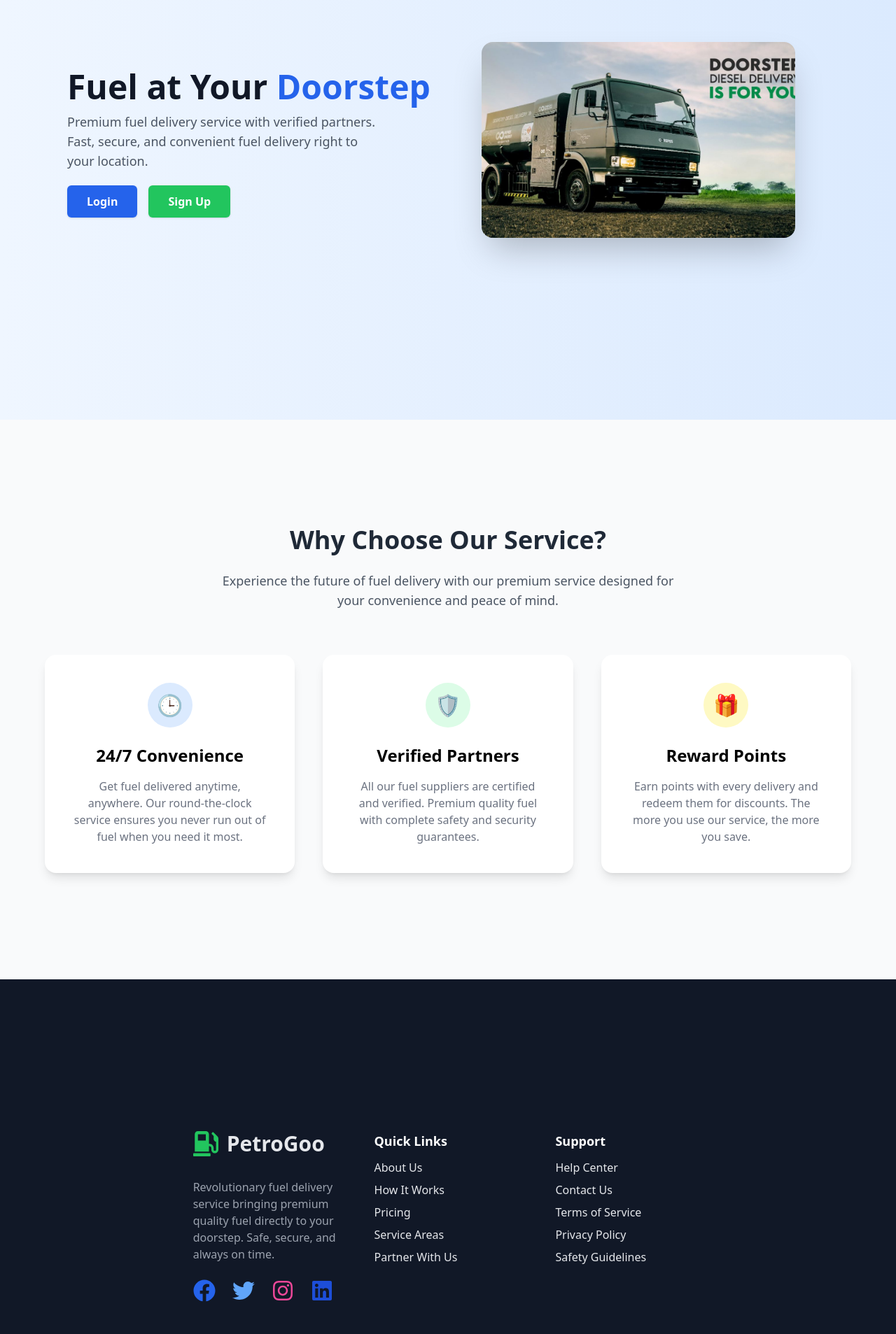
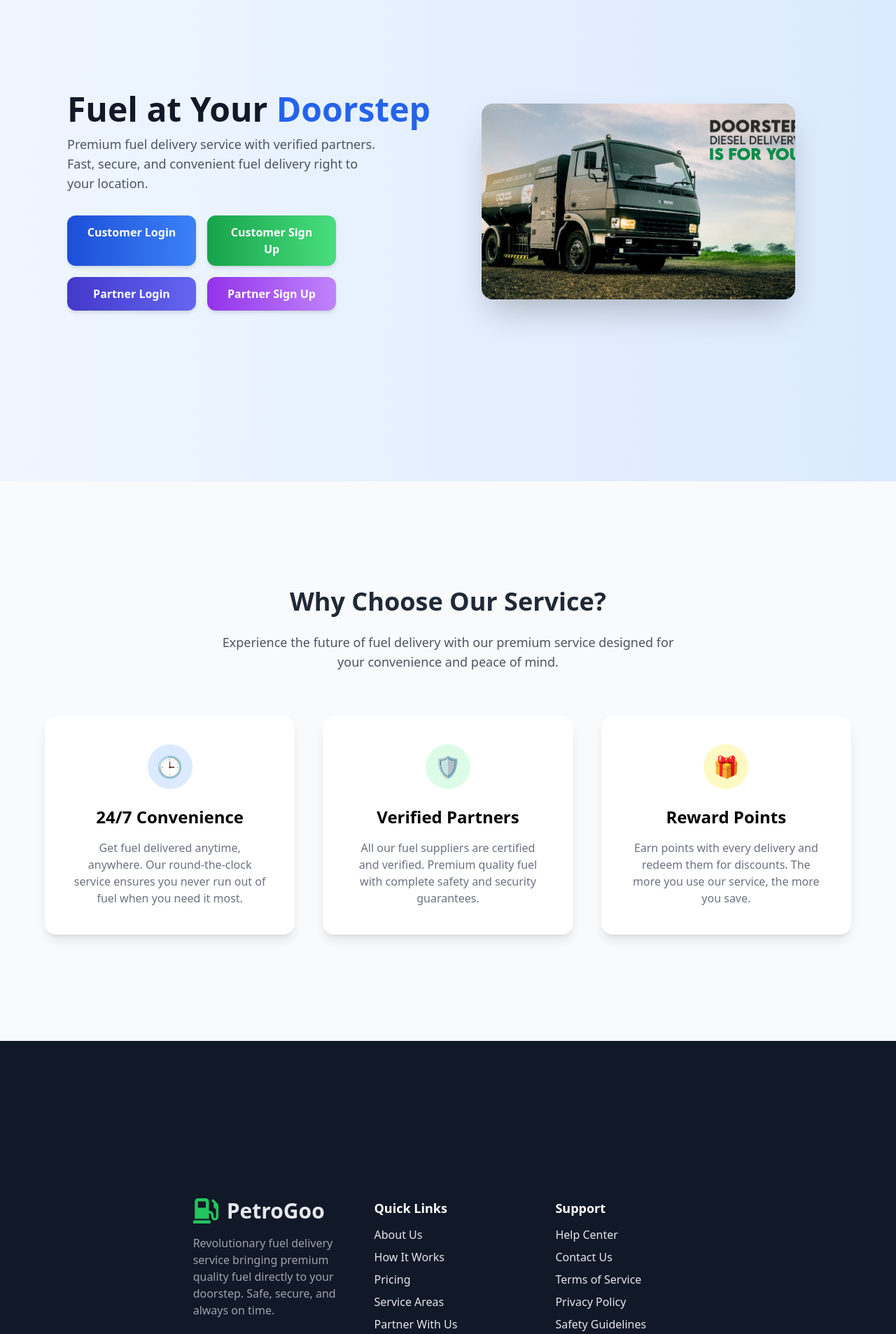
Before and after one commit to TarunBandaru16/PetroGoo, a React (Create React App) app: page / in a window 1280 px wide. Shown: the part 200-2107 px from the top of the page at 70% size. Built offline with nearby package versions, Linux system fonts and the light colour scheme.

Commit message:
changed the landing page,added the different buttons for the partner signup and login and some minor changes in the landing page

```diff
--- a/src/pages/Landing.jsx
+++ b/src/pages/Landing.jsx
@@ -1,35 +1,77 @@
+// src/pages/Landing.jsx
+import { useState } from "react";
 import { Link } from "react-router-dom";
-import { FaFacebook, FaTwitter, FaInstagram, FaLinkedin, FaGasPump } from "react-icons/fa";
+import {
+  FaFacebook,
+  FaTwitter,
+  FaInstagram,
+  FaLinkedin,
+  FaGasPump,
+} from "react-icons/fa";
 
 export default function Landing() {
+  const [modalContent, setModalContent] = useState(null);
+
+  const openModal = (title, text) => {
+    setModalContent({ title, text });
+  };
+
+  const closeModal = () => {
+    setModalContent(null);
+  };
+
   return (
     <div className="flex flex-col">
+      {/* Website Name Heading */}
+      <header className="w-full py-6 bg-white shadow-sm sticky top-0 z-40">
+        <h1 className="text-center text-3xl md:text-4xl font-extrabold text-gray-900 tracking-wide">
+          <span className="flex items-center justify-center gap-2">
+            <FaGasPump className="text-green-600" /> PetroGoo
+          </span>
+        </h1>
+      </header>
+
       {/* Hero Section */}
       <section className="flex flex-col md:flex-row items-center justify-between px-8 md:px-24 min-h-screen bg-gradient-to-r from-blue-50 to-blue-100">
         <div className="flex-1 mb-12 md:mb-0">
-    <h1 className="text-4xl md:text-5xl font-bold text-gray-900 mb-3">
+          <h2 className="text-4xl md:text-5xl font-bold text-gray-900 mb-3">
             Fuel at Your <span className="text-blue-600">Doorstep</span>
-    </h1>
+          </h2>
           <p className="text-gray-600 text-base md:text-lg mb-8 max-w-md">
-      Premium fuel delivery service with verified partners. Fast, secure, and convenient fuel delivery right to your location.
+            Premium fuel delivery service with verified partners. Fast, secure,
+            and convenient fuel delivery right to your location.
           </p>
-    <div className="space-x-4">
+
+          {/* Four Buttons in Grid */}
+          <div className="grid grid-cols-2 gap-4 max-w-sm">
             <Link
               to="/login"
-        className="bg-blue-600 text-white px-7 py-3 rounded-md font-semibold shadow hover:bg-blue-700 duration-200"
+              className="bg-gradient-to-r from-blue-700 to-blue-500 text-white px-6 py-3 rounded-xl font-semibold text-center shadow-md hover:from-blue-800 hover:to-blue-600 duration-200"
             >
-        Login
+              Customer Login
             </Link>
             <Link
               to="/register"
-        className="bg-green-500 text-white px-7 py-3 rounded-md font-semibold shadow hover:bg-green-600 duration-200"
+              className="bg-gradient-to-r from-green-600 to-green-400 text-white px-6 py-3 rounded-xl font-semibold text-center shadow-md hover:from-green-700 hover:to-green-500 duration-200"
             >
-        Sign Up
+              Customer Sign Up
+            </Link>
+            <Link
+              to="/partner-login"
+              className="bg-gradient-to-r from-indigo-700 to-indigo-500 text-white px-6 py-3 rounded-xl font-semibold text-center shadow-md hover:from-indigo-800 hover:to-indigo-600 duration-200"
+            >
+              Partner Login
+            </Link>
+            <Link
+              to="/partner-register"
+              className="bg-gradient-to-r from-purple-600 to-purple-400 text-white px-6 py-3 rounded-xl font-semibold text-center shadow-md hover:from-purple-700 hover:to-purple-500 duration-200"
+            >
+              Partner Sign Up
             </Link>
           </div>
         </div>
+
         <div className="flex-1 flex justify-center">
-    {/* Truck image from public/images */}
           <img
             src="/images/truck.jpg"
             alt="Fuel delivery truck"
@@ -37,8 +79,6 @@ export default function Landing() {
           />
         </div>
       </section>
-
-
 
       {/* Why Choose Us */}
       <section className="h-screen bg-gray-50 flex items-center justify-center px-4 md:px-0">
@@ -90,10 +130,8 @@ export default function Landing() {
         <div className="max-w-7xl mx-auto flex flex-col md:flex-row gap-12 justify-between">
           <div className="flex-1">
             <div className="flex items-center mb-4">
-              <div className="flex items-center mb-4">
               <FaGasPump className="text-4xl text-green-500" />
               <span className="ml-3 text-3xl font-bold">PetroGoo</span>
-              </div>
             </div>
             <p className="mb-6 text-gray-400 max-w-sm">
               Revolutionary fuel delivery service bringing premium quality fuel
@@ -115,27 +153,79 @@ export default function Landing() {
             </div>
           </div>
 
+          {/* Quick Links with modal */}
           <div className="flex-1">
-            <h4 className="font-semibold text-lg mb-3 text-white">
-              Quick Links
-            </h4>
+            <h4 className="font-semibold text-lg mb-3 text-white">Quick Links</h4>
             <ul className="space-y-2">
-              <li><Link to="/about" className="hover:text-white">About Us</Link></li>
-              <li><Link to="/how-it-works" className="hover:text-white">How It Works</Link></li>
-              <li><Link to="/pricing" className="hover:text-white">Pricing</Link></li>
-              <li><Link to="/service-areas" className="hover:text-white">Service Areas</Link></li>
-              <li><Link to="/partner" className="hover:text-white">Partner With Us</Link></li>
+              {[
+                {
+                  title: "About Us",
+                  text: "Learn more about PetroGoo, our vision, and how we are transforming fuel delivery.",
+                },
+                {
+                  title: "How It Works",
+                  text: "Step-by-step guide on how to request, track, and receive your fuel delivery.",
+                },
+                {
+                  title: "Pricing",
+                  text: "Transparent and competitive pricing designed to give you the best value.",
+                },
+                {
+                  title: "Service Areas",
+                  text: "Check the regions where PetroGoo currently operates and delivers fuel.",
+                },
+                {
+                  title: "Partner With Us",
+                  text: "Join PetroGoo as a partner and expand your business with our platform.",
+                },
+              ].map((item) => (
+                <li key={item.title}>
+                  <button
+                    onClick={() => openModal(item.title, item.text)}
+                    className="hover:text-white text-left w-full"
+                  >
+                    {item.title}
+                  </button>
+                </li>
+              ))}
             </ul>
           </div>
 
+          {/* Support with modal */}
           <div className="flex-1">
             <h4 className="font-semibold text-lg mb-3 text-white">Support</h4>
             <ul className="space-y-2">
-              <li><Link to="/help" className="hover:text-white">Help Center</Link></li>
-              <li><Link to="/contact" className="hover:text-white">Contact Us</Link></li>
-              <li><Link to="/terms" className="hover:text-white">Terms of Service</Link></li>
-              <li><Link to="/privacy" className="hover:text-white">Privacy Policy</Link></li>
-              <li><Link to="/safety" className="hover:text-white">Safety Guidelines</Link></li>
+              {[
+                {
+                  title: "Help Center",
+                  text: "Find answers to frequently asked questions and troubleshooting guides.",
+                },
+                {
+                  title: "Contact Us",
+                  text: "Get in touch with our support team for personalized assistance.",
+                },
+                {
+                  title: "Terms of Service",
+                  text: "Review our service terms and conditions for using PetroGoo.",
+                },
+                {
+                  title: "Privacy Policy",
+                  text: "Understand how we collect, use, and protect your personal data.",
+                },
+                {
+                  title: "Safety Guidelines",
+                  text: "Read about the safety measures we follow for secure fuel delivery.",
+                },
+              ].map((item) => (
+                <li key={item.title}>
+                  <button
+                    onClick={() => openModal(item.title, item.text)}
+                    className="hover:text-white text-left w-full"
+                  >
+                    {item.title}
+                  </button>
+                </li>
+              ))}
             </ul>
           </div>
         </div>
@@ -156,13 +246,30 @@ export default function Landing() {
             </button>
           </form>
 
-  {/* Added margin-top on small screens & gap for spacing */}
           <div className="text-sm text-gray-400 text-center md:text-right mt-4 md:mt-0 md:ml-6">
-    © 2024 PetroGoo. All rights reserved. | Delivering excellence to your doorstep.
+            © 2024 PetroGoo. All rights reserved. | Delivering excellence to
+            your doorstep.
           </div>
         </div>
+      </footer>
 
-      </footer>
+      {/* Modal */}
+      {modalContent && (
+        <div className="fixed inset-0 flex items-center justify-center bg-black bg-opacity-50 backdrop-blur-sm z-50">
+          <div className="bg-white w-3/4 md:w-2/3 lg:w-1/2 xl:w-2/5 p-8 rounded-lg shadow-lg relative">
+            <h2 className="text-2xl font-bold mb-4 text-gray-800">
+              {modalContent.title}
+            </h2>
+            <p className="text-gray-600 mb-6">{modalContent.text}</p>
+            <button
+              onClick={closeModal}
+              className="absolute top-3 right-3 text-gray-500 hover:text-gray-700 text-xl"
+            >
+              ✕
+            </button>
+          </div>
+        </div>
+      )}
     </div>
   );
 }
```
Also changed, not shown: public/images/landing_tesing_img.jpg (deleted). Lines whose indentation alone changed are shown as unchanged.
